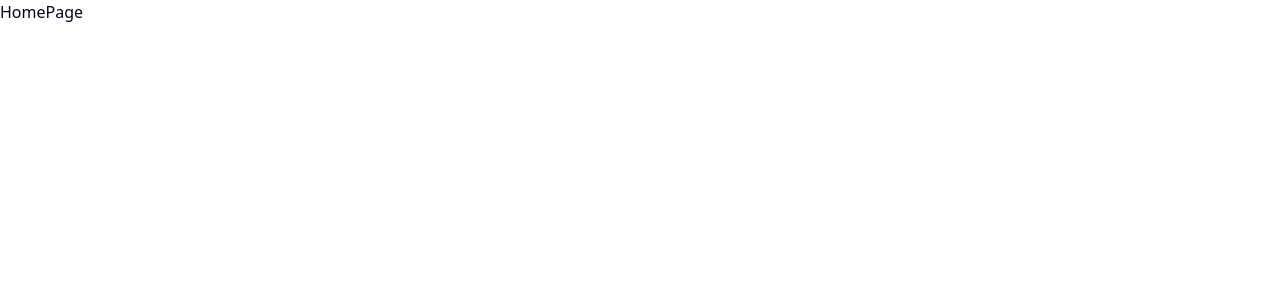
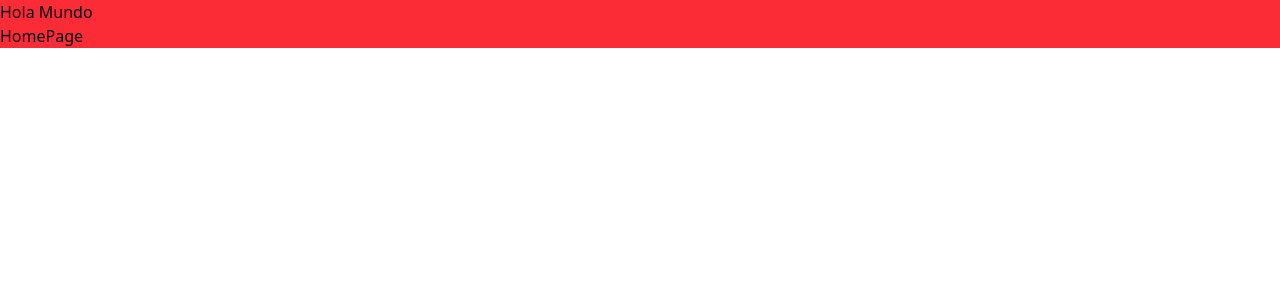
Before and after one commit to CasJuan/cursoReact-FH, a React (Vite) app in the folder 05-heroes-app/: page / in a window 1280 px wide. Shown: the top 300 px of the page. Built offline with nearby package versions, Linux system fonts and the light colour scheme.

Commit message:
componentes layouts

```diff
--- /dev/null
+++ b/05-heroes-app/src/admin/pages/layouts/AdminLayouts.tsx
@@ -0,0 +1,9 @@
+import React from 'react'
+
+const AdminLayouts = () => {
+  return (
+    <div>AdminLayouts</div>
+  )
+}
+
+export default AdminLayouts
--- /dev/null
+++ b/05-heroes-app/src/heroes/pages/hero/layouts/HeroLayouts.tsx
@@ -0,0 +1,10 @@
+import { Outlet } from "react-router"
+
+export const HeroLayouts = () => {
+  return (
+    <div className="bg-red-500">
+        <h1>Hola Mundo</h1>
+        <Outlet/>
+    </div>
+  )
+}
--- a/05-heroes-app/src/router/app.router.tsx
+++ b/05-heroes-app/src/router/app.router.tsx
@@ -1,5 +1,7 @@
 import AdminPage from "@/admin/pages/AdminPage";
+import AdminLayouts from "@/admin/pages/layouts/AdminLayouts";
 import HeroPage from "@/heroes/pages/hero/HeroPage";
+import { HeroLayouts } from "@/heroes/pages/hero/layouts/HeroLayouts";
 import HomePage from "@/heroes/pages/home/HomePage";
 import SearchPage from "@/heroes/pages/search/SearchPage";
 import { createBrowserRouter } from "react-router";
@@ -7,18 +9,30 @@ import { createBrowserRouter } from "react-router";
 export const appRouter = createBrowserRouter([
     {
         path: '/',
-        element: <HomePage/>
+        element: <HeroLayouts />,
+        children: [
+            {
+                index: true,
+                element: <HomePage />
             },
             {
                 path: '/heroes/1',
-        element: <HeroPage/>
+                element: <HeroPage />
             },
             {
                 path: '/search',
-        element: <SearchPage/>
+                element: <SearchPage />
+            }
+        ]
     },
     {
         path: '/admin',
+        element: <AdminLayouts/>,
+        children:[
+            {
+                index:true,
                 element: <AdminPage/>
             }
+        ]
+    }
 ])
```
Lines whose indentation alone changed are shown as unchanged.
